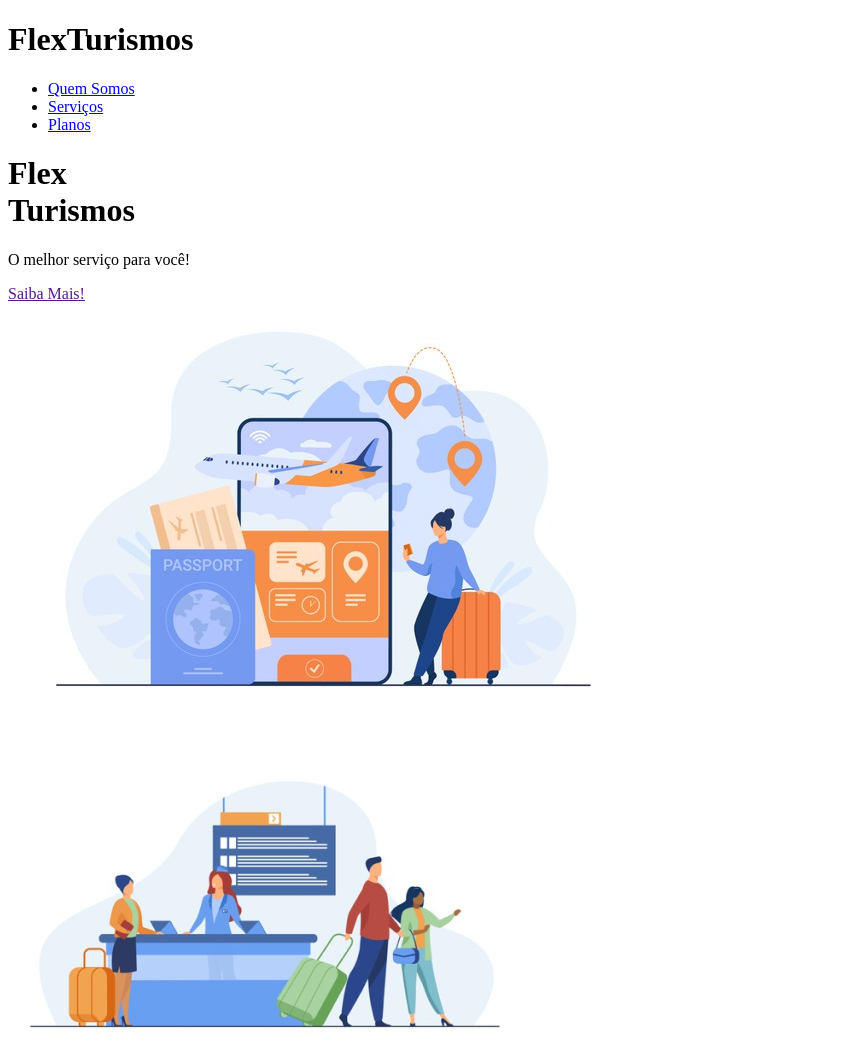
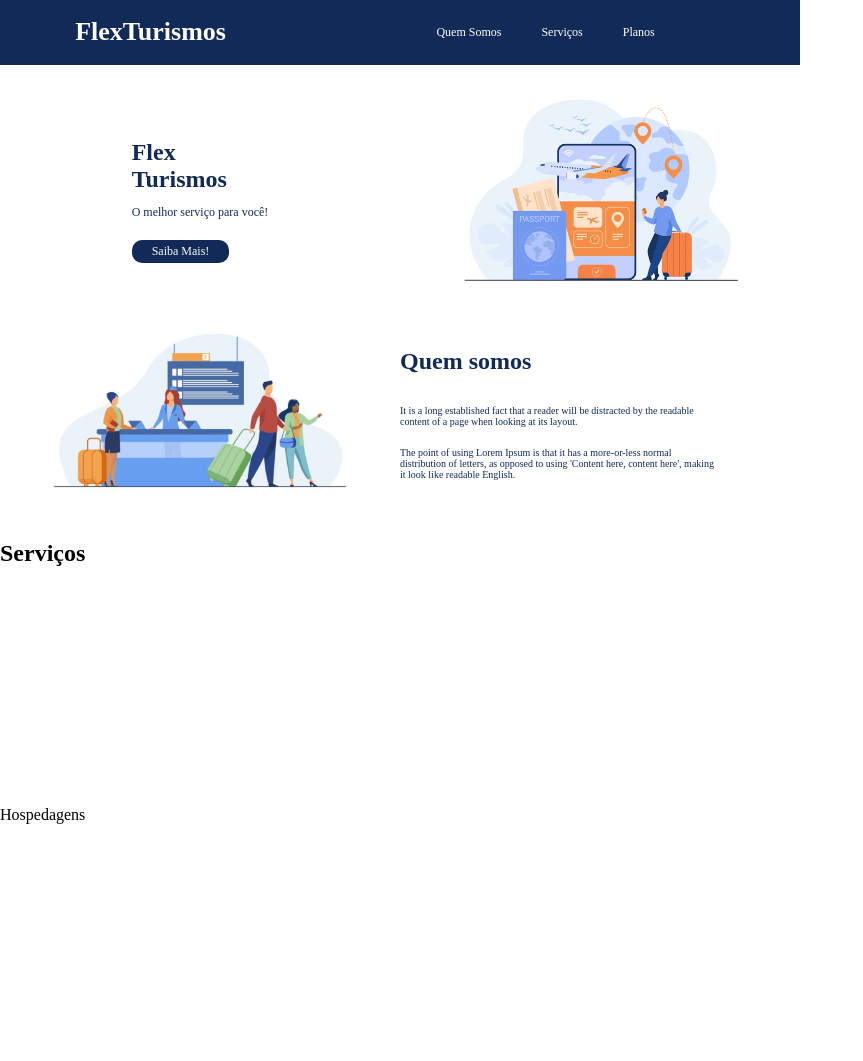
Before and after one commit to YanBarreto/Atividades-DIO, a plain HTML site: page Flexbox em CSS/CODIGOS E PROJETO - EXPERT DIO/flex-projeto/index.html in a window 1280 px wide. Shown: the top 1061 px of the page, without its empty margins (0-863 px from the left). Drawn offline with Linux system fonts and the light colour scheme.

Commit message:
Flexbox - Parte 1

```diff
--- a/Flexbox em CSS/CODIGOS E PROJETO - EXPERT DIO/flex-projeto/index.html
+++ b/Flexbox em CSS/CODIGOS E PROJETO - EXPERT DIO/flex-projeto/index.html
@@ -9,36 +9,41 @@
 <body>
     <header>
         <h1>FlexTurismos</h1>
-        <ul>
-            <li><a href="#quem-somos">Quem Somos</a></li>
-            <li><a href="#servicos">Serviços</a></li>
-            <li><a href="#planos">Planos</a></li>
+        <ul class="menu flex-direction-r">
+            <li class = "item-menu"><a href="#quem-somos">Quem Somos</a></li>
+            <li class = "item-menu"><a href="#servicos">Serviços</a></li>
+            <li class = "item-menu"><a href="#planos">Planos</a></li>
         </ul>
     </header>
 
-    <div>
-        <div>
-            <h1>Flex <br>Turismos</h1>
-            <p>O melhor serviço para você!</p>
-            <a href="">Saiba Mais!</a>
-        </div>
+    <section>
+            <div class="item-body-container">
 
-        <div>
-            <div><img src="./images/0-main.png" alt="banner de apresentação"></div>
+                    <div class="saiba-mais">
+                     <h1 class="blue">Flex <br>Turismos</h1>
+                    <p class="medium-text blue" >O melhor serviço para você!</p>
+                    <a class="button" href="#saibamais">Saiba Mais!</a>
                 </div>
             </div>
 
-    <div>
-        <div>
+                <div  class="item-body-container" >
+                    <img src="./images/0-main.png" alt="banner de apresentação">
+                </div>
+
+            <div  class="item-body-container">
                 <img src="./images/1-quem-somos.png" alt="balcão de atendimento">
             </div>
 
-        <div>
-            <h2>Quem somos</h2>
-            <p>It is a long established fact that a reader will be distracted by the readable content of a page when looking at its layout. </p>
-            <p>The point of using Lorem Ipsum is that it has a more-or-less normal distribution of letters, as opposed to using 'Content here, content here', making it look like readable English.</p>
+            <div class="item-body-container">
+                <div class="quem-somos">
+                    <h2 class="blue">Quem somos</h2>
+                <p class="small-text blue">It is a long established fact that a reader will be distracted by the readable content of a page when looking at its layout. </p>
+                <p class="small-text blue">The point of using Lorem Ipsum is that it has a more-or-less normal distribution of letters, as opposed to using 'Content here, content here', making it look like readable English.</p>
                 </div>
             </div>
+        </div>
+
+    </section>
 
     <div>
         <div>
--- a/Flexbox em CSS/CODIGOS E PROJETO - EXPERT DIO/flex-projeto/style.css
+++ b/Flexbox em CSS/CODIGOS E PROJETO - EXPERT DIO/flex-projeto/style.css
@@ -0,0 +1,109 @@
+body{
+   margin: auto;
+}
+
+a{
+    color: white;
+    text-decoration: none;
+}
+
+header{
+    display: flex;
+    background-color: #122A57;
+    color: white;
+    font-size: 13px;
+    justify-content:space-around ;
+    max-width: 800px;
+}
+
+header h1{
+    align-self: center;
+}
+
+.menu{
+    padding-right: 50px;
+    display: flex;
+    margin: 0;
+    align-items: center;
+}
+
+.item-menu{
+    list-style: none;
+    margin: 20px;
+    font-size: 12px;
+}
+
+.item-menu a{
+    color: white;
+    text-decoration: none;
+}
+
+section{
+    display: flex;
+    padding-top: 20px;
+    max-width: 800px;
+    flex-wrap: wrap;
+
+}
+
+.item-body-container{
+    width: 50%;
+    display: flex;
+    align-items: center;
+    justify-content: center;
+
+}
+
+.item-body-container img{
+    width: 80%;
+}
+
+
+.saiba-mais{
+    display: flex;
+    flex-flow: column ;
+    justify-content: center;
+    align-items: flex-start;
+}
+
+.saiba-mais h1{
+    margin-bottom: 0px ;
+}
+
+.saiba-mais p{
+    margin-bottom: 20px;
+}
+
+.saiba-mais a{
+    font-size: 12px;
+    padding: 4px 20px 4px 20px;
+}
+
+.quem-somos{
+    display: flex;
+    flex-direction: column;
+    align-items: flex-start;
+}
+
+.quem-somos p{
+    width: 80%;
+}
+
+.blue{
+    color: #122A57;
+}
+
+.button{
+    background-color: #122A57;
+    border-radius: 10px;
+    text-align: center;
+}
+
+
+.small-text{
+    font-size: 10px;
+}
+
+.medium-text{
+    font-size: 12px;
+}
```
Lines whose indentation alone changed are shown as unchanged.
